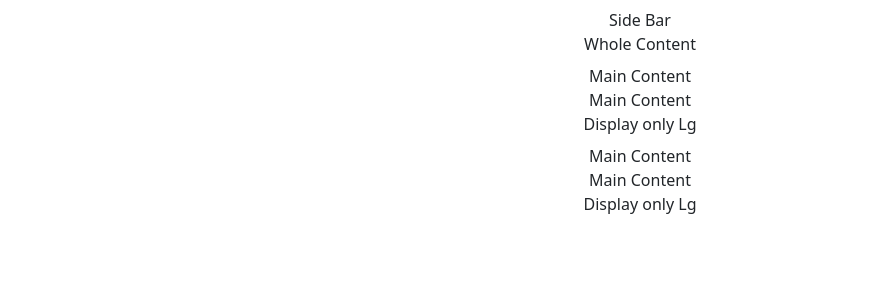
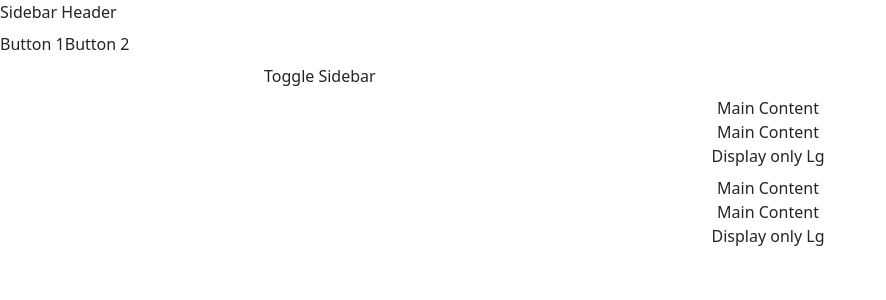
Before and after one commit to iAamAhmad/ReactProductionCode, a React (Vite) app in the folder react-comonents-used/: page / in a window 1280 px wide. Shown: the top 300 px of the page, without its empty margins (0-886 px from the left). Built offline with nearby package versions, Linux system fonts and the light colour scheme.

Commit message:
fixednav

```diff
--- a/react-comonents-used/src/pages/FixedNavSide.jsx
+++ b/react-comonents-used/src/pages/FixedNavSide.jsx
@@ -1,39 +1,78 @@
-
+import { useState, useEffect } from 'react';
 
 const FixedNavSide = () => {
+   const [sidebarCollapsed, setSidebarCollapsed] = useState(window.innerWidth < 640); // Automatically collapse sidebar at sm breakpoint
+
+   const toggleSidebar = () => {
+      setSidebarCollapsed(!sidebarCollapsed);
+   };
+
+   useEffect(() => {
+      const handleResize = () => {
+         setSidebarCollapsed(window.innerWidth < 640);
+      };
+
+      window.addEventListener('resize', handleResize);
+
+      return () => {
+         window.removeEventListener('resize', handleResize);
+      };
+   }, []);
+
+   const sidebarStyle = {
+      width: sidebarCollapsed ? '4rem' : '16rem',
+      position: 'fixed', // Set sidebar position to fixed
+      height: '100%',
+      overflow: 'auto',
+   };
+
+   const contentStyle = {
+      paddingTop: '4rem',
+      paddingLeft: sidebarCollapsed ? '4rem' : '16.5rem',
+      paddingRight: '0.5rem',
+   };
+
    return (
       <div>
-         <div className="grid sm:grid-cols-12 m-2 gap-3 text-center">
-            <div className="min-h-[700px] bg-green-500 sm:col-span-2">
-               Side Bar
+         <div className="flex">
+            <div className={`min-h-screen bg-green-500`} style={sidebarStyle}>
+               {/* Sidebar Content */}
+               <div className="flex flex-col h-full">
+                  <div className="bg-green-500 h-16">Sidebar Header</div>
+                  <div className="flex-grow bg-green-500">
+                     {/* Sidebar Buttons */}
+                     <button className="my-2">Button 1</button>
+                     <button className="my-2">Button 2</button>
+                     {/* Add more buttons here */}
+                  </div>
+               </div>
             </div>
-            <div className="min-h-[700px] bg-gray-300 sm:col-span-10">
+            <div className="min-h-screen flex-grow bg-gray-300" style={contentStyle}>
                {/* Inner Content */}
-               <div className="grid sm:grid-cols-1 gap-3 text-center">
-                  <div className="bg-green-700 min-h-[50px]">Whole Content</div>
+               <div className="bg-green-700 h-16 flex items-center justify-center fixed w-full top-0">
+                  {/* Button to toggle sidebar */}
+                  <button onClick={toggleSidebar}>Toggle Sidebar</button>
                </div>
                {/* Third Section */}
-               <div className="grid sm:grid-cols-12 gap-3 my-2 text-center">
+               <div className="grid sm:grid-cols-12 gap-3 mt-2 text-center">
                   <div className="min-h-[300px] bg-red-300 sm:col-span-4 hidden sm:block gap-3">
                      Main Content
                   </div>
                   <div className="min-h-[300px] bg-green-500 sm:col-span-4">Main Content</div>
                   <div className="min-h-[300px] bg-slate-500 sm:col-span-4 hidden sm:block">Display only Lg</div>
-
                </div>
                {/* Third Section */}
-               <div className="grid sm:grid-cols-12 gap-3  text-center">
+               <div className="grid sm:grid-cols-12 gap-3 mt-2 text-center">
                   <div className="min-h-[300px] bg-red-300 sm:col-span-4 hidden sm:block gap-3">
                      Main Content
                   </div>
                   <div className="min-h-[300px] bg-green-500 sm:col-span-4">Main Content</div>
                   <div className="min-h-[300px] bg-slate-500 sm:col-span-4 hidden sm:block">Display only Lg</div>
-
                </div>
             </div>
          </div>
       </div>
-   )
+   );
 }
 
-export default FixedNavSide
+export default FixedNavSide;
```
